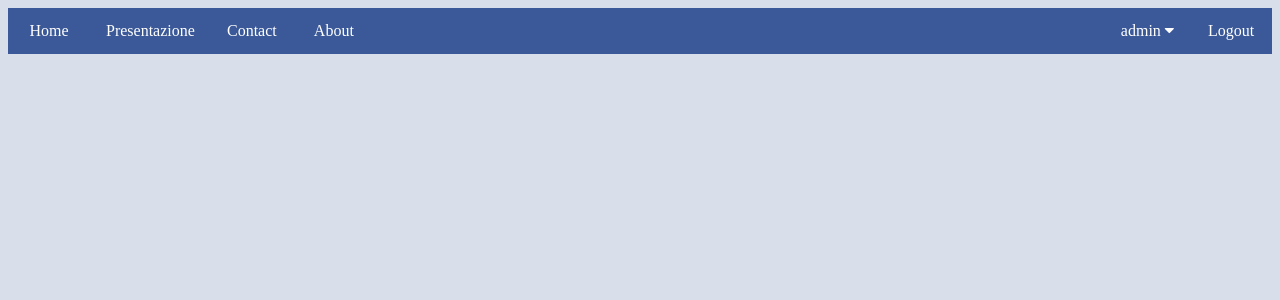
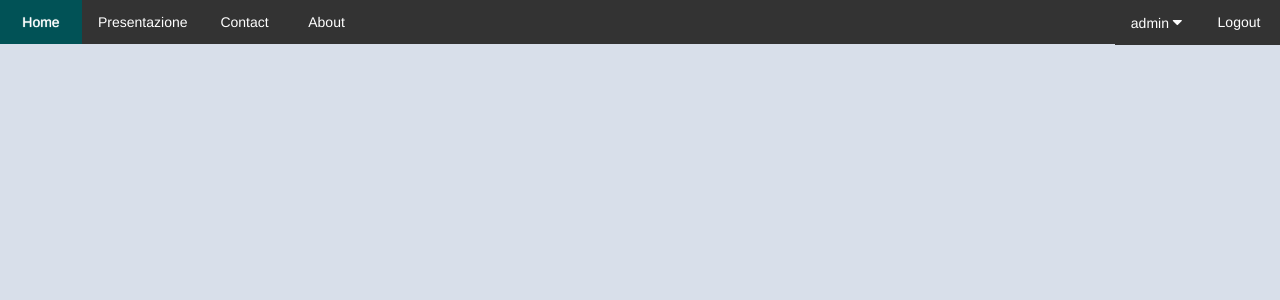
Before and after one commit to brofjst/dinamici, a Django app: page /home/ in a window 1280 px wide. Shown: the top 300 px of the page. Run offline with Django 3.2, Linux system fonts and the light colour scheme; a user stored in the database is signed in.

Commit message:
barra menu completata

```diff
--- a/home/static/home/menu.css
+++ b/home/static/home/menu.css
@@ -1,5 +1,6 @@
 body {
     background-color: rgb(216, 223, 234);
+    margin: 0;
 }
 
 #menu ul {
@@ -7,17 +8,19 @@
     margin: 0;
     padding: 0;
     overflow: hidden;
-    background-color: rgb(59, 89, 152);
+    background-color: rgb(51, 51, 51);
+    /*background-color: #333*/
 }
 
 #menu ul ul { /* contenitore tasti a destra */
     position: absolute;
-    right: 8px;
+    right: 0px;
 }
 
 #menu a {
     float: left;
-    font-size: 16px;
+    font-family: Helvetica Neue,Helvetica,Arial,sans-serif;
+    font-size: 14px;
     color: white;
     text-align: center;
     padding: 14px 16px;
@@ -26,7 +29,7 @@
 }
 
 #menu a:hover {
-	background-color: rgb(1, 108, 194);
+	background-color: rgb(1, 82, 86);
 	text-shadow: 0px 0px 1px #FFF;
 }
 
@@ -36,18 +39,18 @@
 }
 
 .userbtn {
-    font-size: 16px;
+    font-size: 14px;
     border: none;
     outline: none;
     color: white;
     padding: 14px 16px;
     background-color: inherit;
-    font-family: inherit;
+    font-family: Helvetica Neue,Helvetica,Arial,sans-serif;
     margin: 0;
 }
 
 .userbtn:hover {
-	background-color: rgb(1, 108, 194);
+	background-color: rgb(1, 82, 86);
 	text-shadow: 0px 0px 1px #FFF;
 }
 
@@ -59,7 +62,7 @@
 .dropdown-item {
     display: none;
     position: fixed;
-    background-color: rgb(59, 89, 152);
+    background-color: rgb(51, 51, 51);
 }
 
 .panel:hover .dropdown-item {
```
Also changed, not shown: db.sqlite3.
